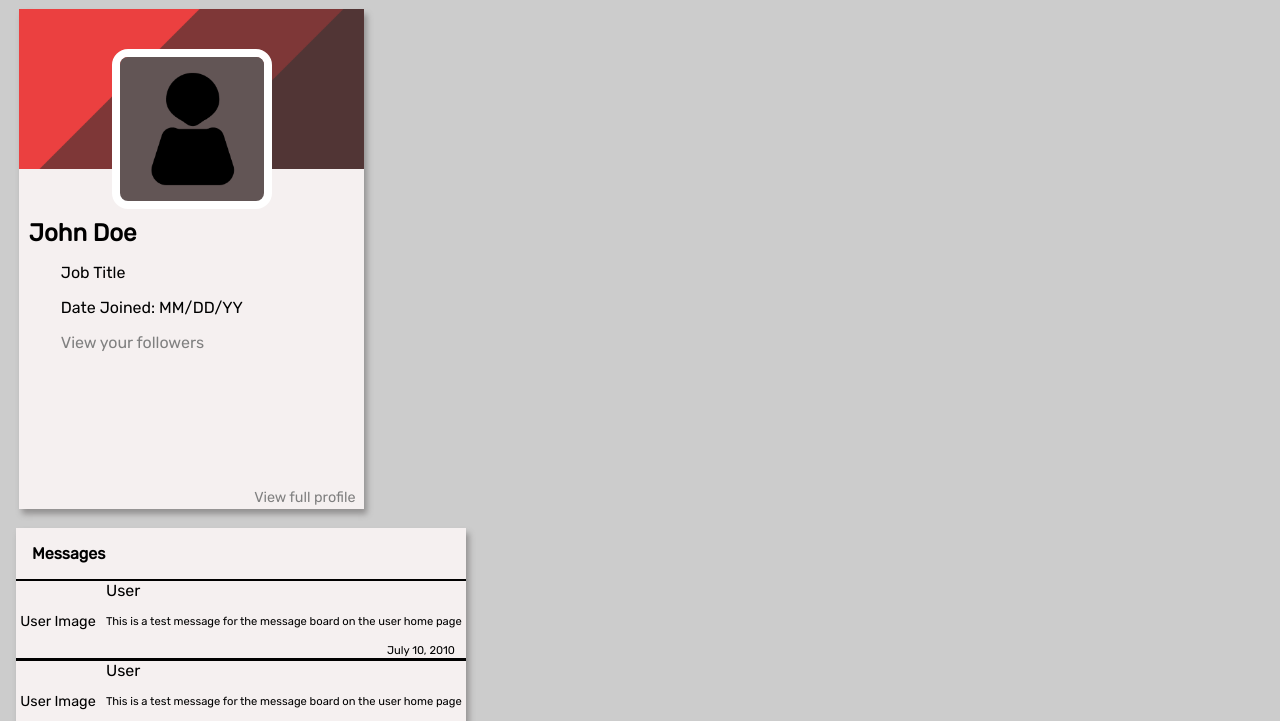
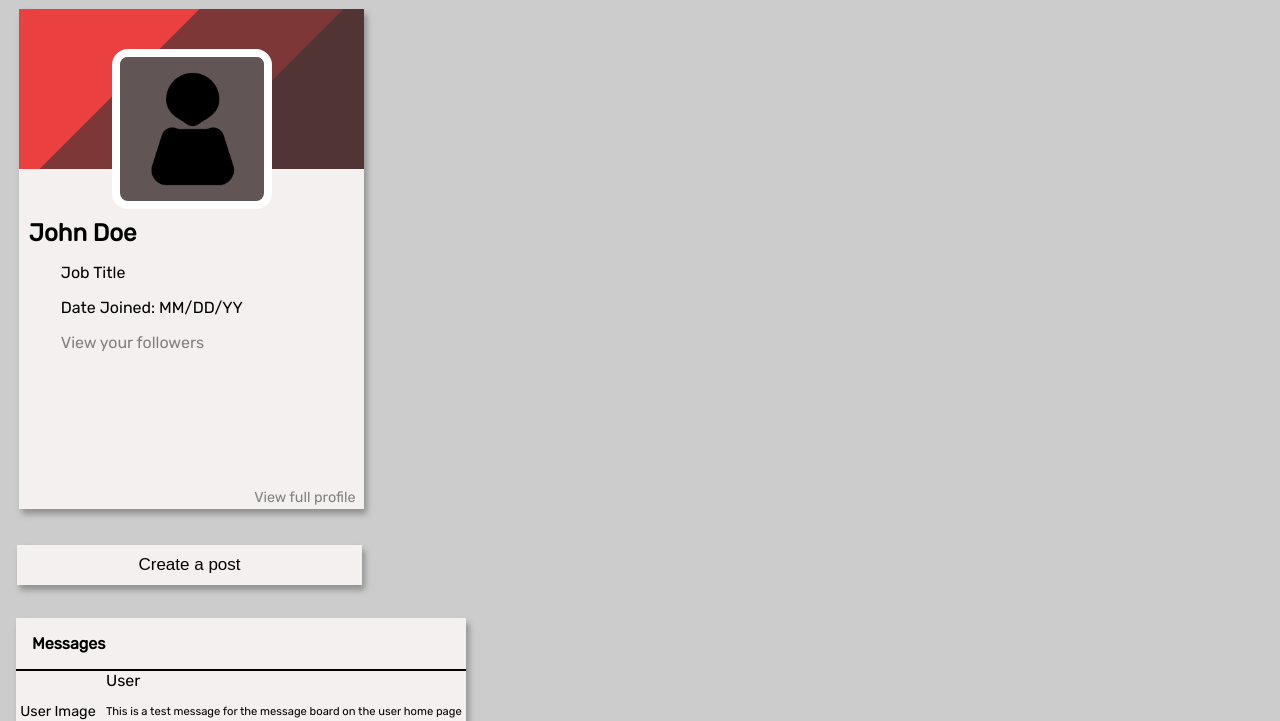
Before and after one commit to Gander-Alexander/redi, a plain HTML site: page html/user-page-section/user-home-page.html in a window 1280 px wide. Shown: the part 90-811 px from the top of the page. Drawn offline with Linux system fonts and the light colour scheme; a web font is replaced by a local one.

Commit message:
Messed around with javascript to try and create a post adding button

```diff
--- a/css/Page_Specific_CSS/user-page-section/user-home-page.css
+++ b/css/Page_Specific_CSS/user-page-section/user-home-page.css
@@ -220,13 +220,41 @@ body {
 }
 
 
+/* ----------------------------------------------------------------------- */
+
+
+
+
+/*  This is the section for the add post section that is to the right of the user profile card */
+
+
+.post-button {
+    padding: 10px;
+    width: 345px;
+    margin: 1em;
+    font-size: 17px;
+    border: none;
+    background-color: rgb(245, 240, 240);
+    box-shadow: 3px 5px 6px rgb(146, 144, 144);
+}
+
+
+.post-button:hover {
+    cursor: pointer;
+    background-color: rgba(32, 156, 57, 0.281);
+}
 
 
 
 
 
 
-/* ----------------------------------------------------------------------- */
+
+
+
+/* ------------------------------------------------------------------------------------------------------ */
+
+
 
 
 
--- a/html/user-page-section/user-home-page.html
+++ b/html/user-page-section/user-home-page.html
@@ -91,22 +91,15 @@
                 </ul>
 
             </div>
-
-
-
         </div>
-
- <div class="profile-links">
-
- </div>
-
         <p class="view-profile-text"><a href="">View full profile</a></p>
     </section>
 
 
-<section class="messages">
-    <h4 class="message-title">Messages</h4>
 
+    <section class="add-post">
+        <button class="post-button" onclick="addingPost()">Create a post</button>
+        <p id="demo"></p>
     </section>
 
 
@@ -117,6 +110,18 @@
 
 
 
+    <section class="messages">
+        <h4 class="message-title">Messages</h4>
+    </section>
+
+
+
+
+
+
+
+
+    <script src="../../js/user-page-section/user-post.js"></script>
     <script src="../../js/user-page-section/messages.js"></script>
 </body>
 
--- a/js/user-page-section/user-post.js
+++ b/js/user-page-section/user-post.js
@@ -1 +1,7 @@
 // This is for the user home page so that a user may create/send a post to the site's database
+
+function addingPost() {
+    var d = new Date();
+    var n = d.toString();
+    document.getElementById("demo").innerHTML = n;
+}
```
Lines whose indentation alone changed are shown as unchanged.
